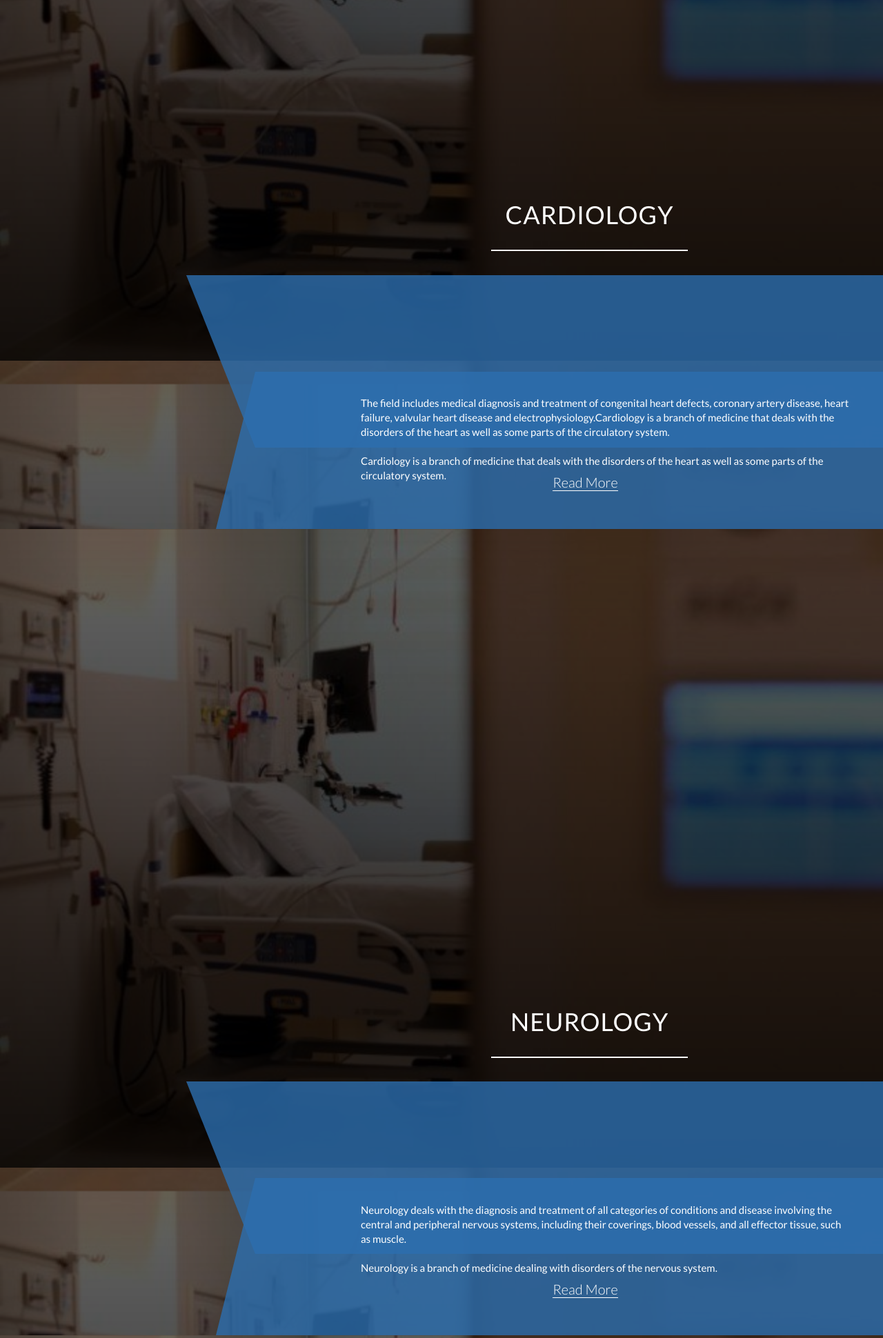
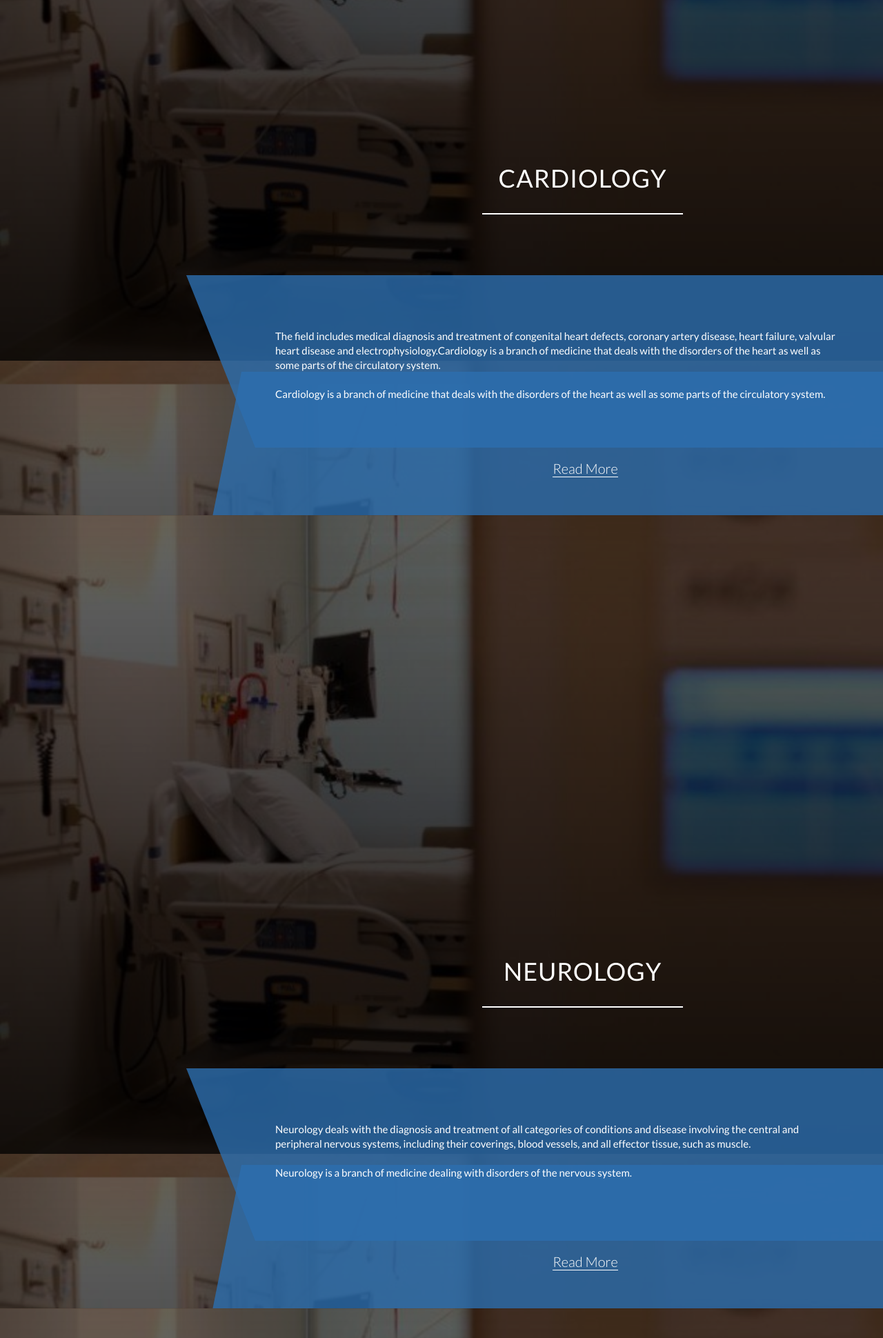
Before and after one commit to EeshaArif/Patientio, a Django app: page /services/ in a window 1280 px wide. Shown: the part 2440-4380 px from the top of the page at 69% size. Run offline with Django 3.2, Linux system fonts and the light colour scheme; data comes from the database, SQL or seed files in the repository; both versions use the stored data as it was after the commit.

Commit message:
dept-design4

```diff
--- a/src/static/resources/css/style.css
+++ b/src/static/resources/css/style.css
@@ -568,6 +568,7 @@ header{
     margin-right: -150px;
 }
 .cornered2 {
+
         width: 100%;
         margin-left:70px;
         margin-right:-80px;
@@ -575,17 +576,20 @@ header{
         *dark green #3b6969/*green rgb(179, 211, 73)*/;
         border-left: 100px solid transparent;
         margin-bottom: 15px;
+        margin-top:-5%;
+
     }
 .cornered {
     margin-left:70px;
-       margin-top:-80px;
+       margin-top:-200px;
         padding-right: 2%;
         width: 100%;
         height: auto;
 
         border-bottom: 400px solid rgb(44, 110, 175, 0.8);
-        border-left: 100px solid transparent;
-    }
+        border-left: 80px solid transparent;
+    }
+
 .section-dept .box{
     margin-top: 20%;
     margin-bottom: -50%;
@@ -620,9 +624,17 @@ header{
 .rowa{
     margin-bottom: -4%;
     padding-left: 44%;
-    padding-top: 4%;
-
-
+    margin-top:2%;
+   /* padding-top: 4%;*/
+
+
+}
+.cornered .row{
+    margin-top:-5%;
+    ;
+}
+.cornered .rowb{
+    margin-left:-13%
 }
 .section-dept a:hover,
 .section-dept a:active{
--- a/src/templates/services.html
+++ b/src/templates/services.html
@@ -85,13 +85,13 @@
    {% for service in service %}
         <section class="section-dept">
 
-          <div class="cornered box">
+          <div class="row cornered box">
 
 
                     <div class="row">
                     <h2> {{service.service_title}}</h2>
                   </div>
-                  <div class="row">
+                  <div class="row rowb">
                     <br><br>
                     <p class="long-copy">{{service.text}}<br><br>
                     {{service.service_summary}}</p>
@@ -101,7 +101,7 @@
 
           </div>
 
-          <div class="cornered2">
+          <div class="row cornered2">
 
                              <div class="row rowa">
                   <a href="{% url 'service_detail' service.id %}">Read More</a>
```
Also changed, not shown: src/db.sqlite3.
